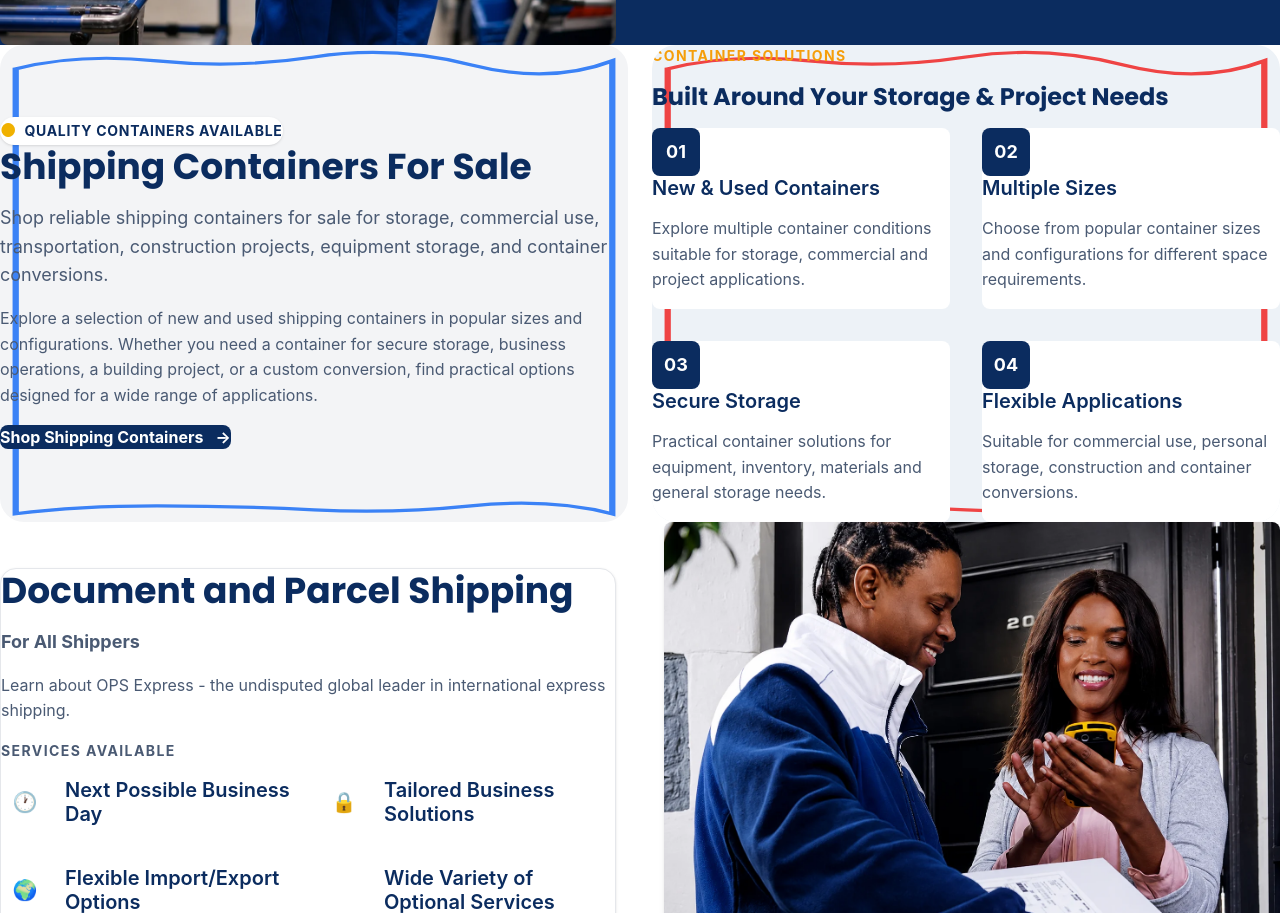
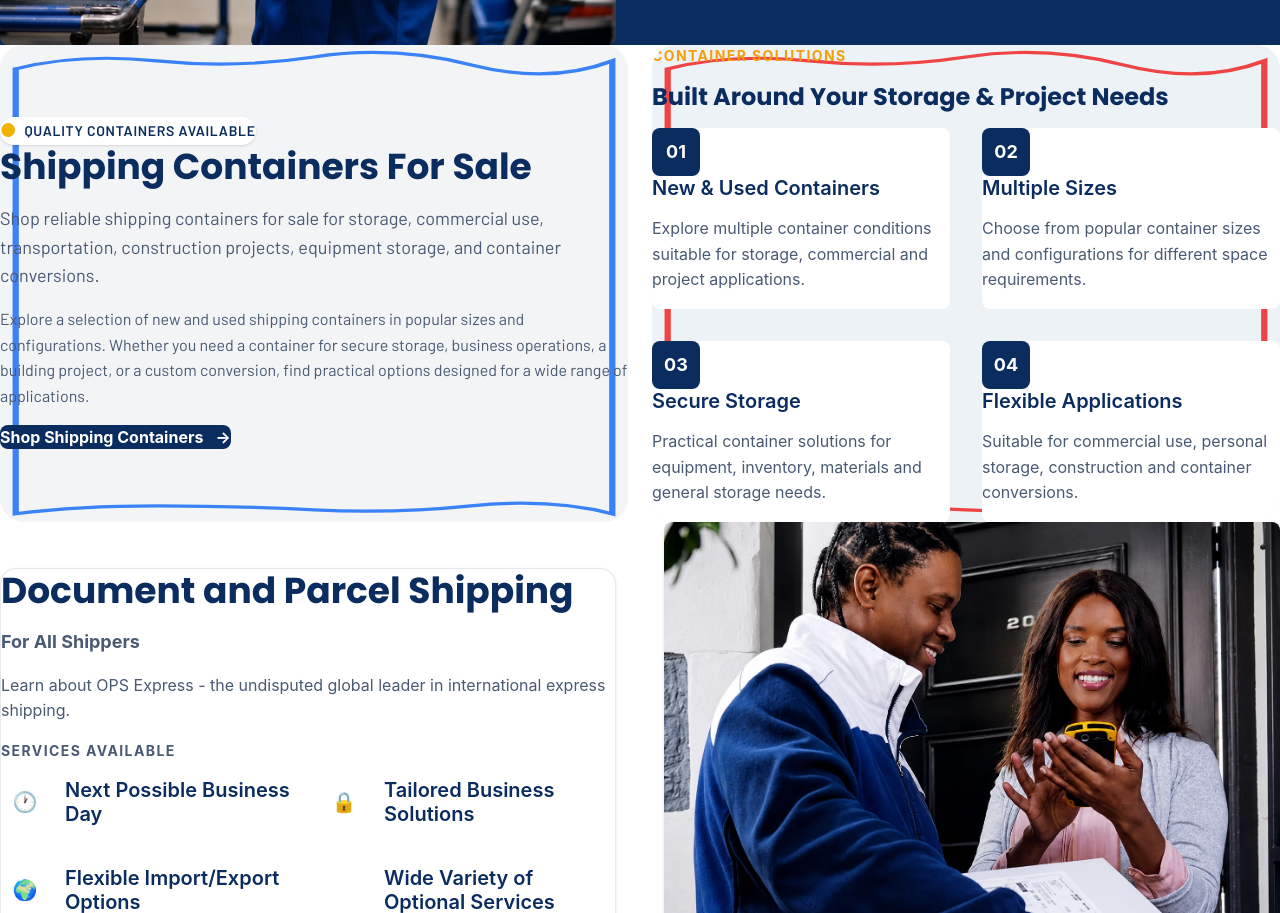
Before and after one commit to nsohmariustumambang88-crypto/ops2, a Next.js app: page / in a window 1280 px wide. Shown: the part 980-1893 px from the top of the page. Built offline with nearby package versions, Linux system fonts and the light colour scheme.

Commit message:
Fix Shipping Containers section text visibility - apply brand colors and fonts

```diff
--- a/components/sections/ShippingContainersForSaleSection.tsx
+++ b/components/sections/ShippingContainersForSaleSection.tsx
@@ -105,21 +105,21 @@ export default function ShippingContainersForSaleSection() {
               {/* Badge */}
               <div className='inline-flex items-center gap-2 bg-white rounded-full px-4 py-2 mb-6 w-fit shadow-sm'>
                 <span className='text-yellow-500 text-lg'>●</span>
-                <span className='text-xs md:text-sm font-bold uppercase tracking-wider text-text-primary'>Quality Containers Available</span>
+                <span className='text-xs md:text-sm font-bold uppercase tracking-wider' style={{ color: '#0B2C5F', fontFamily: 'Barlow, sans-serif' }}>Quality Containers Available</span>
               </div>
 
               {/* Heading */}
-              <h2 className='text-4xl sm:text-5xl md:text-6xl font-bold mb-6 leading-tight text-text-primary' style={{ fontFamily: 'Poppins, sans-serif' }}>
+              <h2 className='text-4xl sm:text-5xl md:text-6xl font-bold mb-6 leading-tight' style={{ fontFamily: 'Poppins, sans-serif', color: '#0B2C5F' }}>
                 Shipping Containers For Sale
               </h2>
 
               {/* Description 1 */}
-              <p className='text-base md:text-lg text-text-secondary mb-6 leading-relaxed'>
+              <p className='text-base md:text-lg mb-6 leading-relaxed' style={{ color: '#4A5A73', fontFamily: 'Barlow, sans-serif' }}>
                 Shop reliable shipping containers for sale for storage, commercial use, transportation, construction projects, equipment storage, and container conversions.
               </p>
 
               {/* Description 2 */}
-              <p className='text-sm md:text-base text-text-secondary mb-8 leading-relaxed'>
+              <p className='text-sm md:text-base mb-8 leading-relaxed' style={{ color: '#4A5A73', fontFamily: 'Barlow, sans-serif' }}>
                 Explore a selection of new and used shipping containers in popular sizes and configurations. Whether you need a container for secure storage, business operations, a building project, or a custom conversion, find practical options designed for a wide range of applications.
               </p>
 
```
